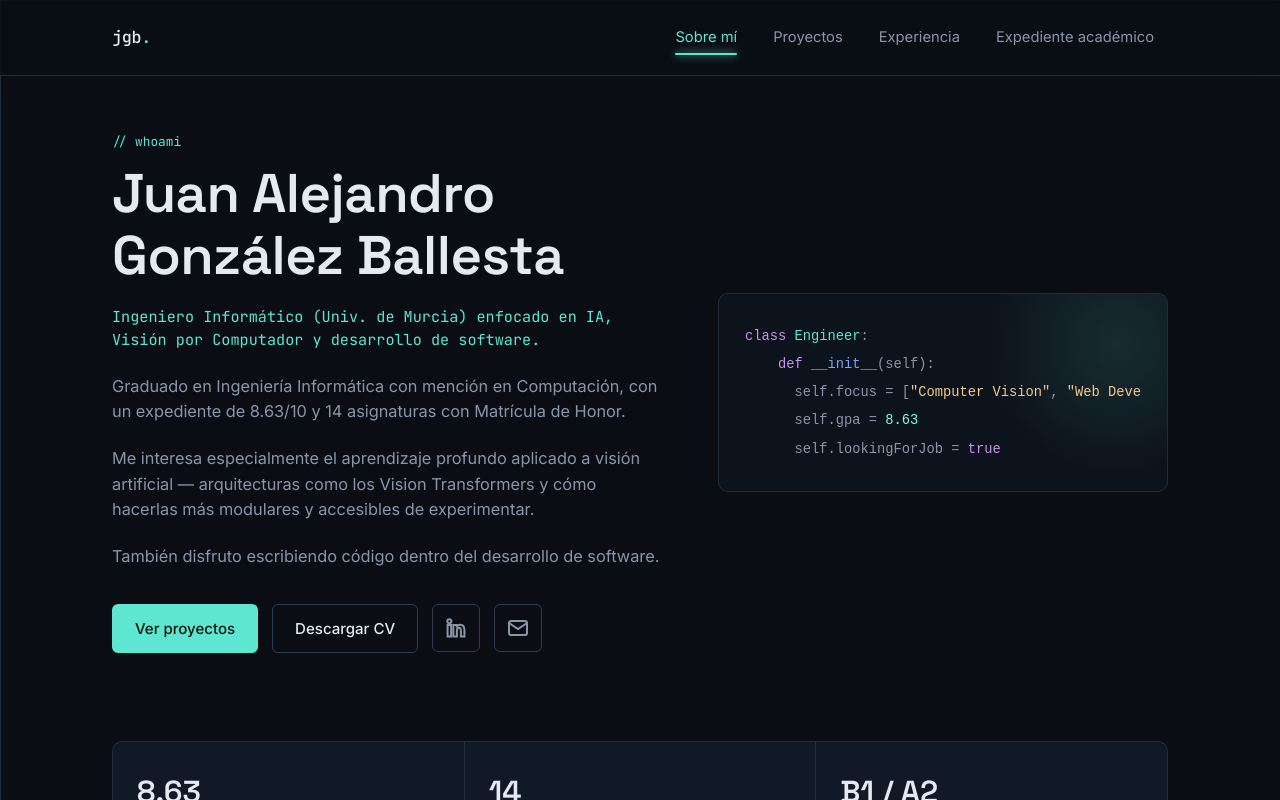
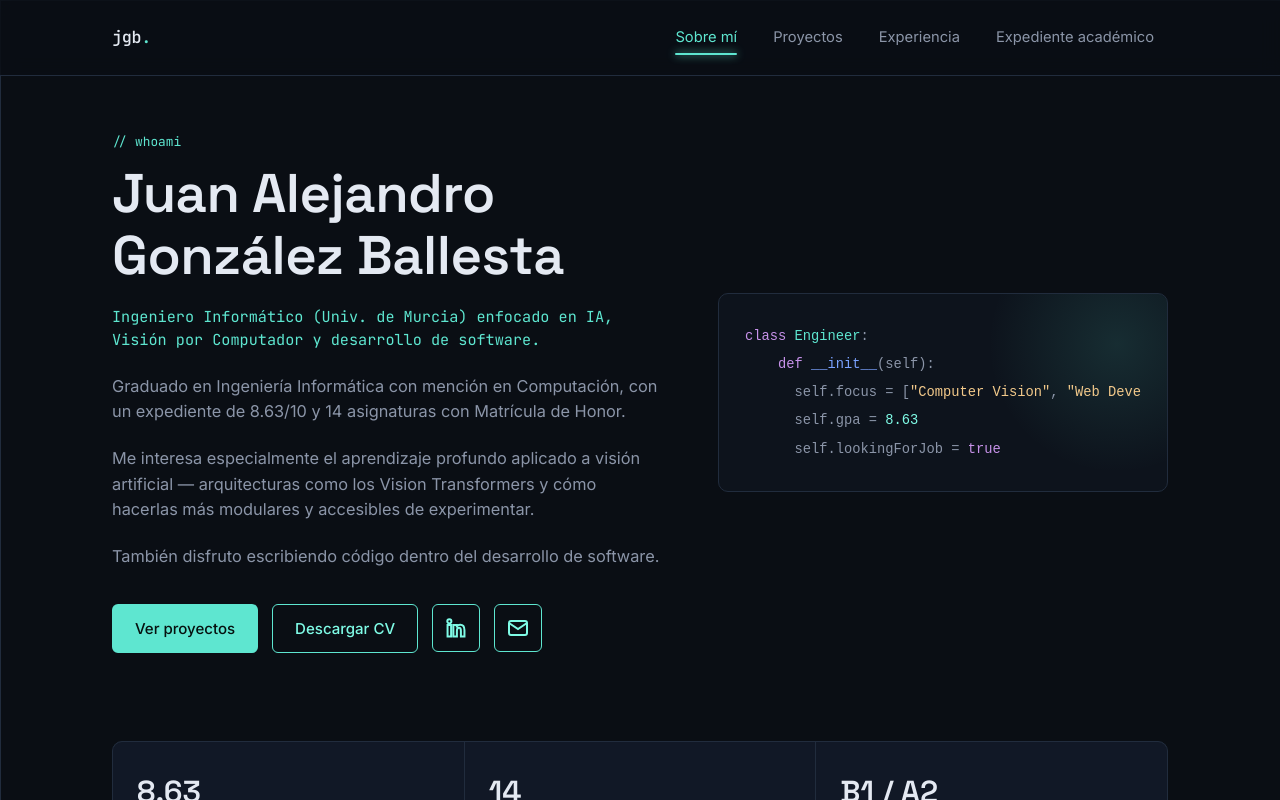
Before and after one commit to JuaanGB/JuaanGB.github.io, a React (Vite) app: page / in a window 1280 px wide. Shown: the top 800 px of the page. Built offline with nearby package versions, Linux system fonts and the light colour scheme.

Commit message:
Botones más visibles

```diff
--- a/src/App.css
+++ b/src/App.css
@@ -87,13 +87,13 @@
 
 .btn--ghost {
   background: transparent;
-  color: var(--text-primary);
-  border-color: var(--border-strong);
+  color: var(--accent-strong);
+  border-color: var(--accent);
 }
 
 .btn--ghost:hover {
-  border-color: var(--accent);
-  color: var(--accent);
+  background: var(--accent-soft);
+  box-shadow: 0 0 16px rgba(94, 230, 208, 0.35);
 }
 
 .badge {
--- a/src/pages/Home.css
+++ b/src/pages/Home.css
@@ -135,15 +135,15 @@
   width: 48px;
   height: 48px;
   border-radius: var(--radius-sm);
-  border: 1px solid var(--border-strong);
+  border: 1px solid var(--accent);
   background: transparent;
-  color: var(--text-secondary);
-  transition: color 0.18s ease, border-color 0.18s ease;
+  color: var(--accent-strong);
+  transition: color 0.18s ease, background-color 0.18s ease, box-shadow 0.2s ease;
 }
 
 .home__social-link:hover {
-  color: var(--accent);
-  border-color: var(--accent);
+  background: var(--accent-soft);
+  box-shadow: 0 0 16px rgba(94, 230, 208, 0.35);
 }
 
 .home__social-link:active {
```
